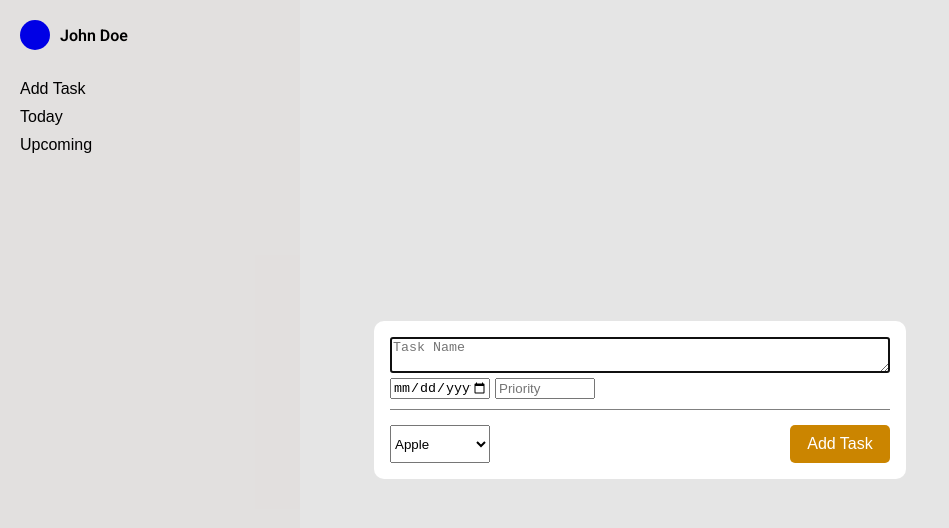
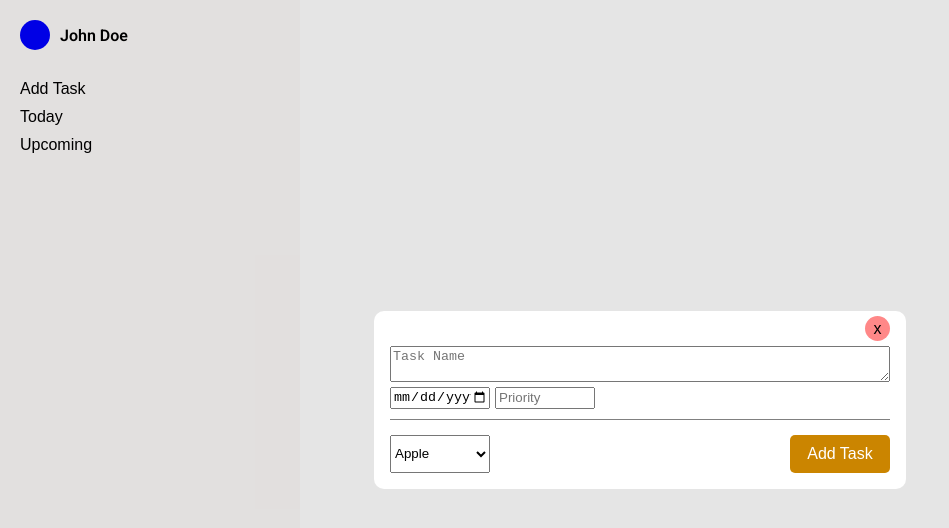
Before and after one commit to nkremer20/odin-todo, a website built with webpack: page src/template.html in a window 1280 px wide. Both pictures are taken after a click on the button "Add Task". Shown: the whole page, without its empty margins (0-949 px from the left). Built offline with nearby package versions, Linux system fonts and the light colour scheme.

Commit message:
Styled modal and added ability to close modal

```diff
--- a/src/index.js
+++ b/src/index.js
@@ -9,6 +9,13 @@ addTaskBtn.addEventListener('click', () => {
     addTaskDialog.showModal();
 })
 
+// Logic to close modal
+const closeModalBtn = document.querySelector('.close-dialog');
+closeModalBtn.addEventListener('click', () => {
+    addTaskDialog.close();
+    form.reset();
+})
+
 // Listner to check for form new task form submission
 const form = document.querySelector('form');
 form.addEventListener('submit', processForm);
--- a/src/styles.css
+++ b/src/styles.css
@@ -17,6 +17,10 @@ h1, h2, h3, h4, h5, h6, p, button {
     padding: 0;
     margin: 0;
     font-size: 16px;
+}
+
+button {
+    cursor: pointer;
 }
 
 .sidebar {
@@ -50,7 +54,6 @@ h1, h2, h3, h4, h5, h6, p, button {
     border: none;
     margin-bottom: 10px;
     background-color: rgba(255, 255, 255, 0);
-    cursor: pointer;
 }
 
 .todo-container {
@@ -61,9 +64,25 @@ h1, h2, h3, h4, h5, h6, p, button {
 }
 
 #new-task-dialog {
+    padding-top: 5px;
     border: none;
     border-radius: 10px;
     min-width: 500px;
+}
+
+.dialog-container {
+    display: flex;
+    flex-direction: column;
+}
+
+.close-dialog {
+    align-self: end;
+    margin-bottom: 5px;
+    border: none;
+    border-radius: 50%;
+    background-color: rgba(255, 0, 0, 0.465);
+    height: 25px;
+    width: 25px;
 }
 
 form {
--- a/src/template.html
+++ b/src/template.html
@@ -18,9 +18,10 @@
     </div>
     <div class="todo-container">
         <dialog id="new-task-dialog">
+            <div class="dialog-container">
+                <button class="close-dialog">x</button>
                 <form action="#">
                     <textarea name="task-name" id="task-name" placeholder="Task Name"></textarea>
-                <!-- <input type="text" name="task-name" id="task-name" placeholder="Task Name"> -->
                     <div class="task-params">
                         <input type="date" name="due-date" id="due-date" placeholder="Due Date">
                         <input type="text" name="priority" id="priority" placeholder="Priority">
@@ -35,6 +36,8 @@
                     <button type="submit">Add Task</button>
                     </div>
                 </form>
+            </div>
+
         </dialog>
     </div>
 </body>
```
Lines whose indentation alone changed are shown as unchanged.
